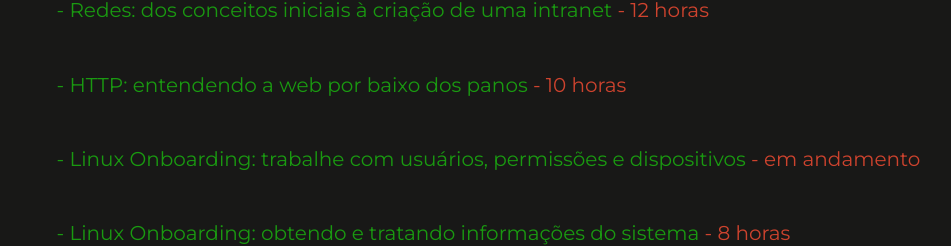
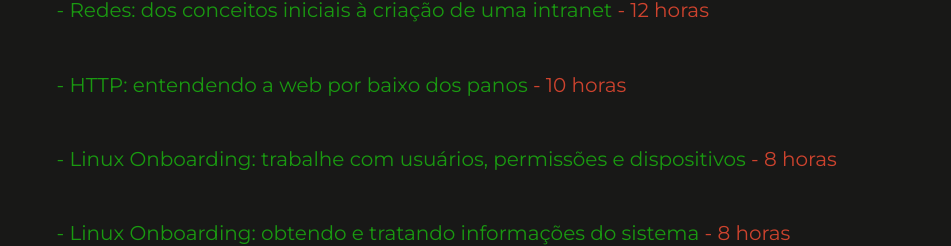
Before and after one commit to arianebourscheid/curriculum_code, a plain HTML site: page index.html in a window 1280 px wide. Shown: the part 2389-2635 px from the top of the page, without its empty margins (136-1087 px from the left). Drawn offline with Linux system fonts and the light colour scheme.

Commit message:
adicionando um certificado de um curso linux -  index.html

```diff
--- a/index.html
+++ b/index.html
@@ -84,7 +84,7 @@
                         <li class="lista-item"><a class="lista-link" href="https://drive.google.com/file/d/1AL3-CV4p2yG4vZ6ghKwUdj5iTnB41MZL/view?usp=sharing">- Redes: construindo um projeto com VLANs, políticas de acesso e conexão com internet<span class="link_horas"> - 8 horas</span></a></li>
                         <li class="lista-item"><a class="lista-link" href="https://drive.google.com/file/d/14ZV3m-qT1KkEbwmdc5pXf-n1AeuZhIVQ/view?usp=sharing">- Redes: dos conceitos iniciais à criação de uma intranet<span class="link_horas"> - 12 horas</span></a></li>
                         <li class="lista-item"><a class="lista-link" href="https://drive.google.com/file/d/1ZRB6QXH4VYO9cdjZJsaoF30MVO48g_T4/view?usp=sharing">- HTTP: entendendo a web por baixo dos panos<span class="link_horas"> - 10 horas</span></a></li>
-                        <li class="lista-item"><a class="lista-link" href="#">- Linux Onboarding: trabalhe com usuários, permissões e dispositivos<span class="link_horas"> - em andamento</span></a></li>
+                        <li class="lista-item"><a class="lista-link" href="https://drive.google.com/file/d/18JeJzphihvuWD_A4djtewQlgIkhVH3j-/view?usp=sharing">- Linux Onboarding: trabalhe com usuários, permissões e dispositivos<span class="link_horas"> - 8 horas</span></a></li>
                         <li class="lista-item"><a class="lista-link" href="https://drive.google.com/file/d/1KVLWTRbIUK4lSbk8WRy2b9MHUpssEMTy/view?usp=sharing">- Linux Onboarding: obtendo e tratando informações do sistema<span class="link_horas"> - 8 horas</span></a></li>
                         <li class="lista-item"><a class="lista-link" href="https://drive.google.com/file/d/1-hsW0q9kydaEy7DPZU0vShFAVrVhTy_N/view?usp=sharing">- Linux: gerenciando diretórios, arquivos, permissões e processos<span class="link_horas"> - 8 horas</span></a></li>
                         <li class="lista-item"><a class="lista-link" href="https://drive.google.com/file/d/1QoBjoGZfGnI6b0gg22B9nzfEBb33cthc/view?usp=sharing">- Linux Onboarding: localizando arquivos e conteúdos<span class="link_horas"> - 8 horas</span></a></li>
```
